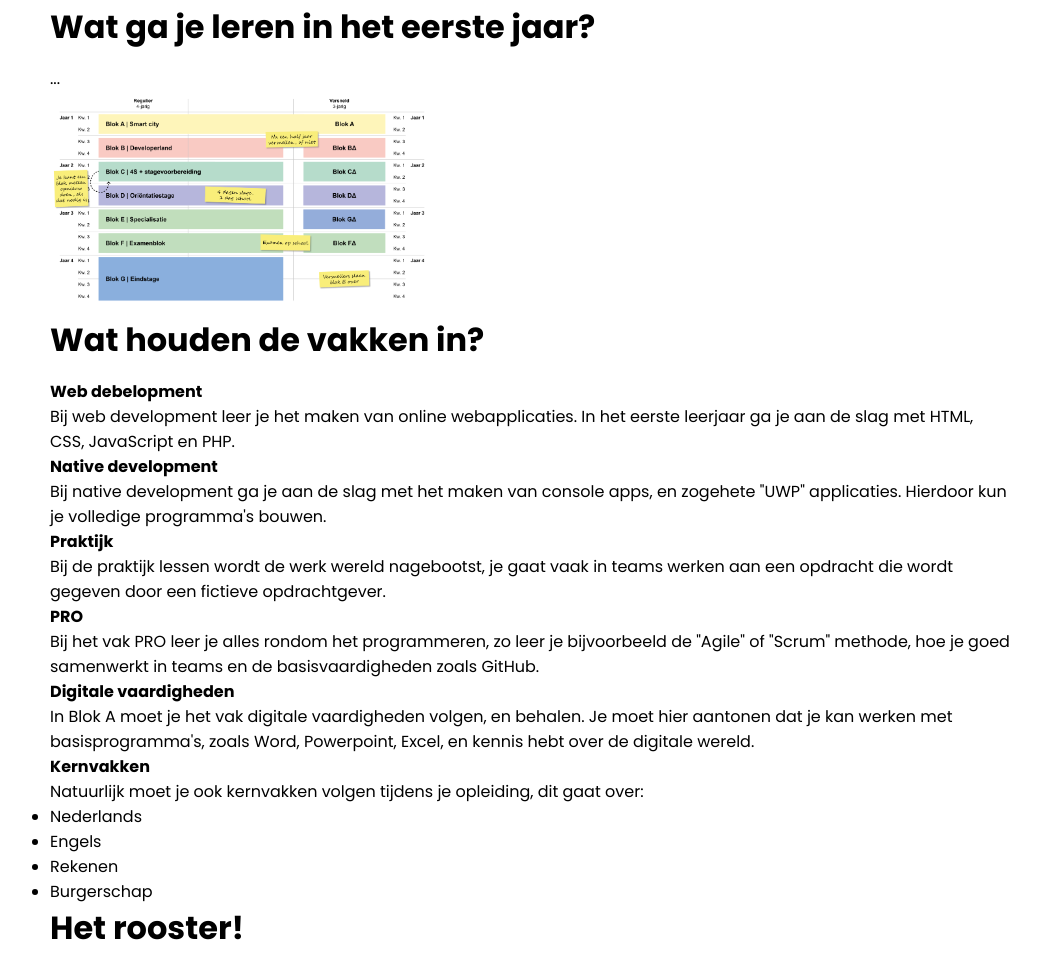
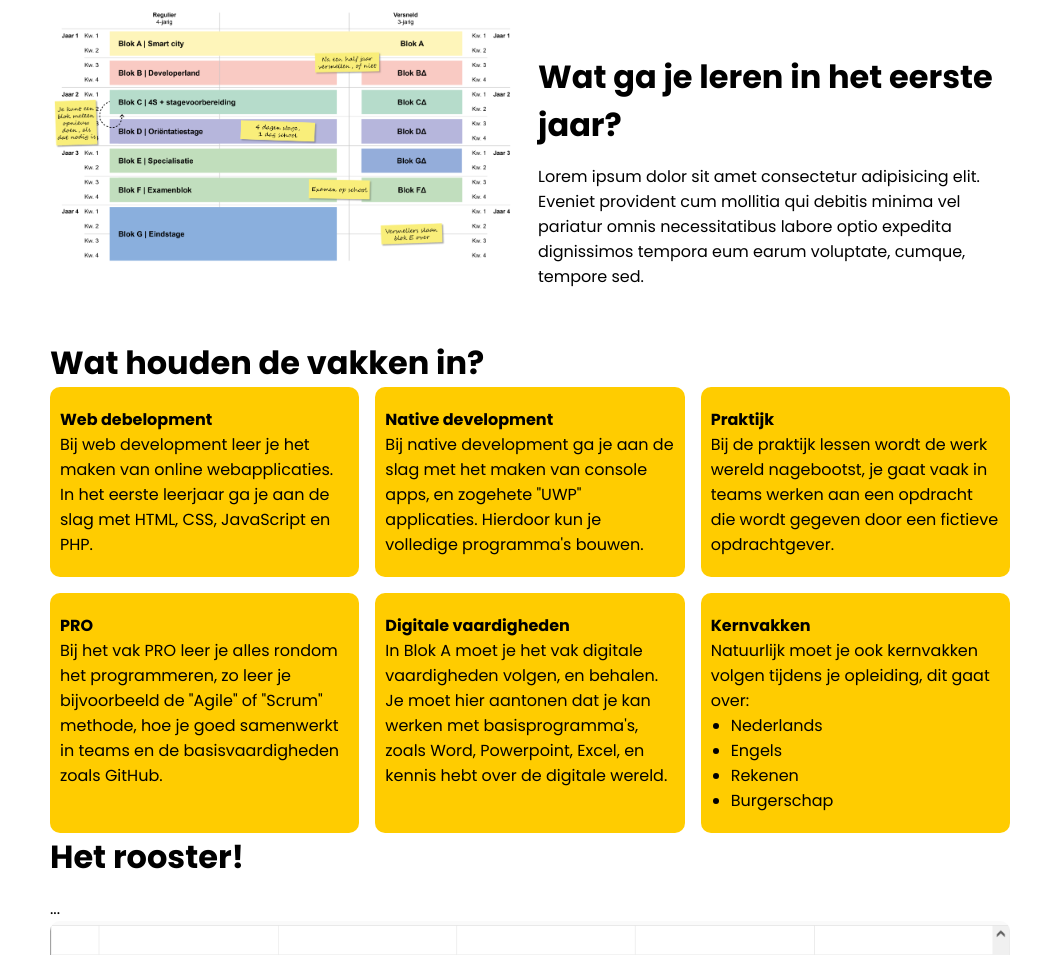
Before and after one commit to sonik-moon/sonik-moon.github.io, a plain HTML site: page curioWebsite/index.html in a window 1280 px wide. Shown: the part 521-1476 px from the top of the page, without its empty margins (110-1151 px from the left). Drawn offline with Linux system fonts and the light colour scheme.

Commit message:
eerstejaars en vakken css toegevoegt

```diff
--- a/curioWebsite/css/main.css
+++ b/curioWebsite/css/main.css
@@ -59,9 +59,44 @@ button{
 }
 
 
+/* Eerstejaar */
+.eersteJaar{
+    display: grid;
+    grid-template-columns: 1fr 1fr;
+    grid-gap: 1em;
+}
+
+.eersteJaarText{
+    margin: auto;
+    margin: 50px 0px;
+}
+
+
+/* Vakken */
+.vakkenText > h3{
+    margin: auto;
+}
+
+.container{
+    display: grid;
+    grid-template-columns: 1fr 1fr 1fr;
+    grid-gap: 1em;
+}
+
+.vak{
+    background-color: #ffcc00;
+    border-radius: 10px;
+    padding: 20px 10px;
+}
+
+ul{
+    margin-left: 20px;
+}
+
 /*Algemeen*/
 img{
-    width: 40%;
+    width: 100%;
+    border-radius: 10px;
 }
 
 h3{
@@ -70,5 +105,5 @@ h3{
 }
 
 .docent > img{
-    width: 10%;
+    width: 50%;
 }
--- a/curioWebsite/index.html
+++ b/curioWebsite/index.html
@@ -43,13 +43,13 @@
 
         <div class="eersteJaar">
 
+            <div class="eersteJaarImg">
+                <img src="img/lerenEersteJaar.png" alt="Lesstof eerste jaar">
+            </div>
+
             <div class="eersteJaarText">
                 <h3>Wat ga je leren in het eerste jaar?</h3>
-                <p>...</p>
-            </div>
-
-            <div class="eersteJaarImg">
-                <img src="img/lerenEersteJaar.png" alt="Lesstof eerste jaar">
+                <p>Lorem ipsum dolor sit amet consectetur adipisicing elit. Eveniet provident cum mollitia qui debitis minima vel pariatur omnis necessitatibus labore optio expedita dignissimos tempora eum earum voluptate, cumque, tempore sed.</p>
             </div>
 
         </div>
```
